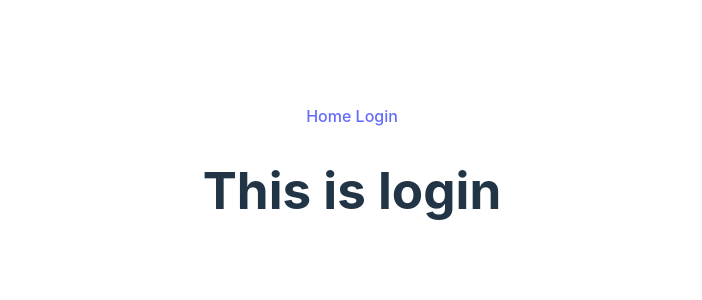
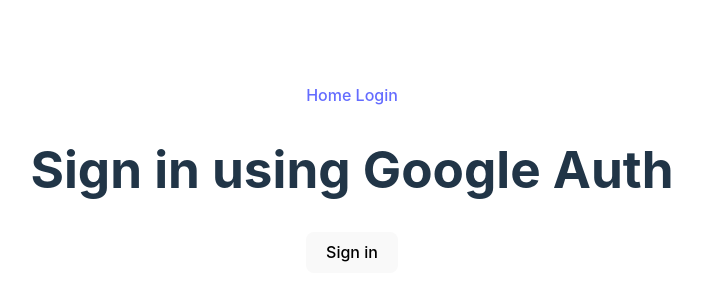
Before and after one commit to hassancodes/react-firebase-app, a React (Vite) app: page /login in a window 1280 px wide. Shown: the part 222-522 px from the top of the page, without its empty margins (288-990 px from the left). Built offline with nearby package versions, Linux system fonts and the light colour scheme.

Commit message:
feat : firebase singin

```diff
--- a/src/config/firebase.ts
+++ b/src/config/firebase.ts
@@ -1,5 +1,7 @@
 // Import the functions you need from the SDKs you need
 import { initializeApp } from "firebase/app";
+import {getAuth, GoogleAuthProvider} from "firebase/auth";
+
 // TODO: Add SDKs for Firebase products that you want to use
 // https://firebase.google.com/docs/web/setup#available-libraries
 
@@ -15,3 +17,5 @@
 
 // Initialize Firebase
 const app = initializeApp(firebaseConfig);
+export const auth = getAuth(app);
+export const provider = new GoogleAuthProvider();
--- a/src/pages/Login.tsx
+++ b/src/pages/Login.tsx
@@ -1,3 +1,17 @@
+import {auth,provider} from "../config/firebase";
+import { signInWithPopup } from "firebase/auth";
+
+
 export const Login=()=>{
-    return (<h1>This is login</h1>)
+
+    const signInWithGoogle=async ()=>{
+        const result = await signInWithPopup(auth,provider);
+        console.log(result);
+    }
+    return (
+    <div>
+    <h1>Sign in using Google Auth</h1>
+    <button onClick={signInWithGoogle}>Sign in </button>
+    </div>
+    )
 }
```
